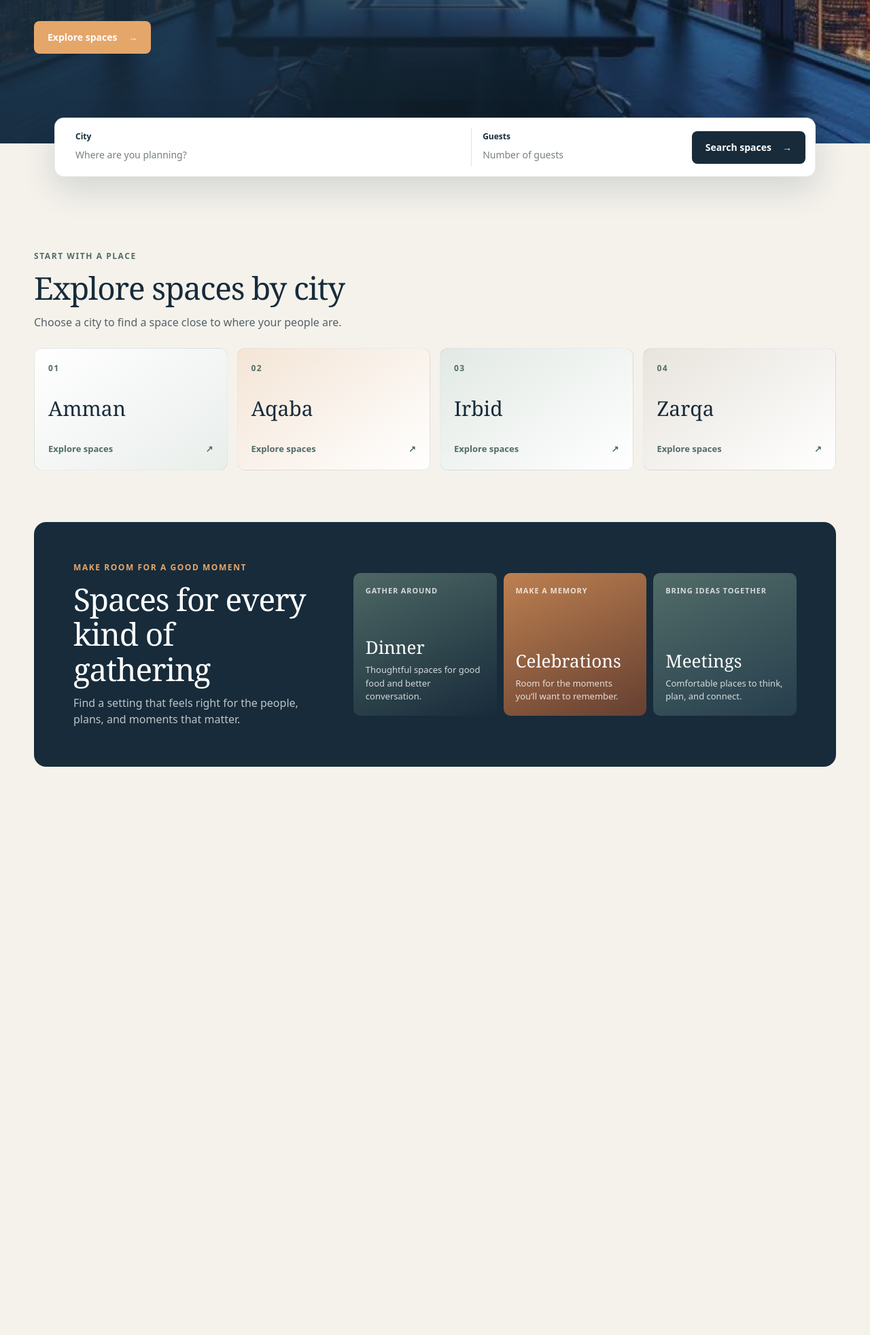
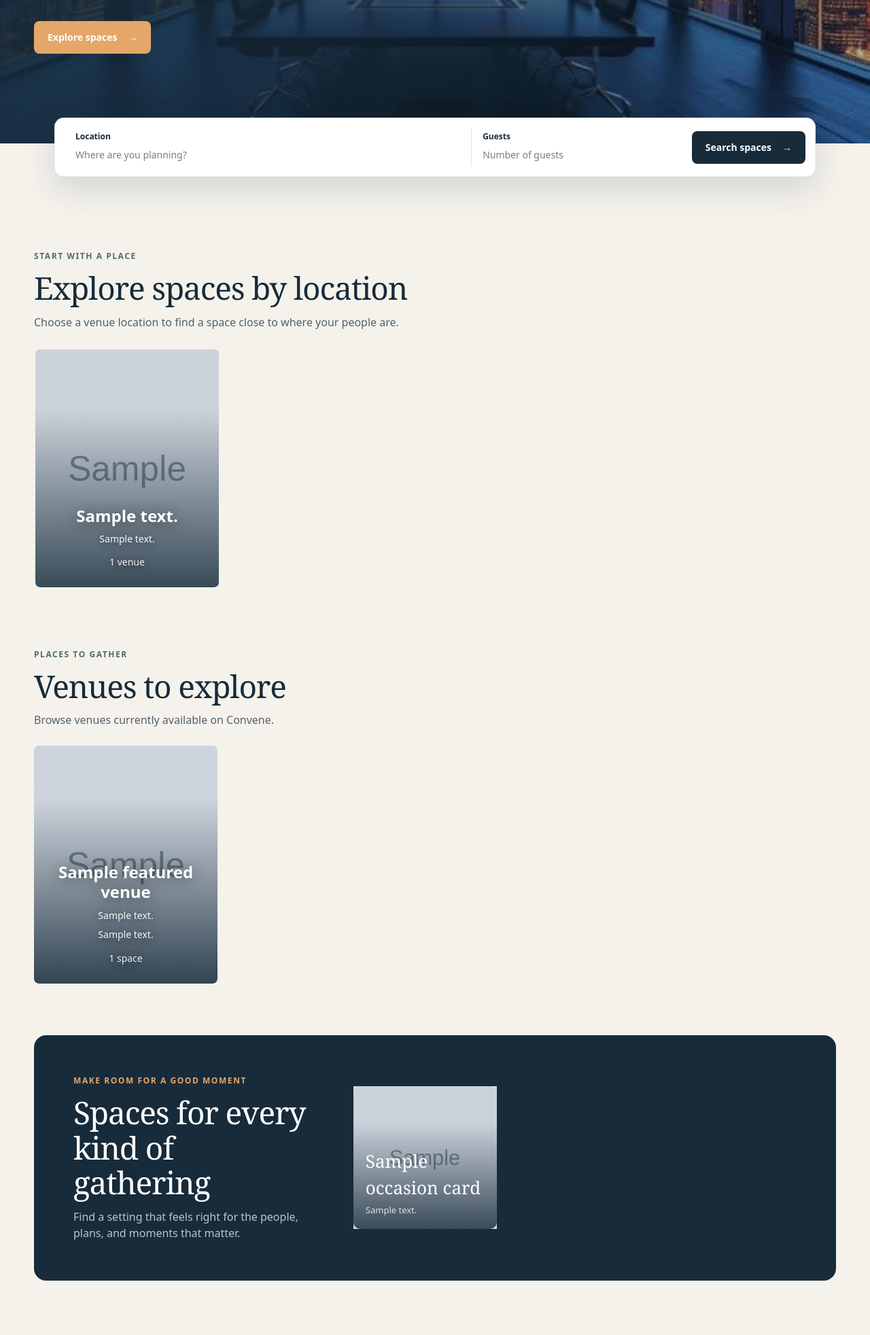
Before and after one commit to alzghoulraghad151/Booking-Venue, a Laravel app: template resources/views/public/home.blade.php in a window 1280 px wide. Shown: the part 469-2433 px from the top of the page at 68% size. Before the commit the page ends 1597 px from the top, so only its background shows below. Run offline with Laravel 12, Linux system fonts and the light colour scheme; the template is opened without the code that fills it: most values are stand-ins (such as "Sample title", 1, 10 or a date in 2020); grey boxes marked "Sample" are stand-in pictures.

Commit message:
Refactor venue search functionality and update UI components for improved user experience

```diff
--- a/app/Http/Controllers/Auth/AuthenticatedSessionController.php
+++ b/app/Http/Controllers/Auth/AuthenticatedSessionController.php
@@ -38,7 +38,7 @@ class AuthenticatedSessionController extends Controller
     return redirect()->route(match ($request->user()->role) {
         'venue_owner' => 'owner.venues.index',
         'admin' => 'admin.dashboard',
-        default => 'account.signed-in',
+        default => 'home',
     });
 }
 }
--- a/public/css/convene-landing.css
+++ b/public/css/convene-landing.css
@@ -132,28 +132,51 @@
     margin: 12px 0 0;
     color: #52616a;
 }
-.landing-city-grid { display: grid; grid-template-columns: repeat(4, minmax(0, 1fr)); gap: 14px; }
+.landing-city-grid {
+    display: flex;
+    gap: 16px;
+    overflow-x: auto;
+    padding: 2px 2px 14px;
+    scroll-snap-type: x mandatory;
+    scrollbar-color: rgb(82 108 104 / 55%) transparent;
+    scrollbar-width: thin;
+}
 .landing-city-card {
-    min-height: 180px;
+    position: relative;
+    flex: 0 0 270px;
+    width: 270px;
+    height: 350px;
+    max-width: 75vw;
+    max-height: 100vw;
     display: flex;
     flex-direction: column;
-    justify-content: space-between;
-    padding: 20px;
+    align-items: center;
+    justify-content: flex-end;
+    padding: 27px;
     overflow: hidden;
-    border: 1px solid rgb(23 43 58 / 8%);
-    border-radius: 12px;
-    background: var(--landing-white);
-    text-decoration: none;
+    border-radius: 7px;
+    color: var(--landing-white);
+    background-color: #9a9a9a;
+    background-position: 50%;
+    background-size: cover;
+    text-decoration: none !important;
+    text-align: center;
+    scroll-snap-align: start;
     transition: transform .18s ease, box-shadow .18s ease;
 }
+.landing-card-image { position: absolute; z-index: 0; inset: 0; width: 100%; height: 100%; object-fit: cover; }
+.landing-city-card::before,
+.landing-occasion-card::after { position: absolute; z-index: 1; inset: 0; border-radius: inherit; background: linear-gradient(0deg, rgb(23 43 58 / 82%), rgb(23 43 58 / 5%) 75%); content: ''; }
+.landing-city-card::after { position: absolute; z-index: 3; top: 0; right: 0; bottom: 0; left: 0; content: ''; }
+.landing-city-card > :not(.landing-card-image),
+.landing-occasion-card > :not(.landing-card-image) { position: relative; z-index: 2; }
 .landing-city-card:hover { transform: translateY(-4px); box-shadow: 0 16px 32px rgb(23 43 58 / 10%); }
-.landing-city-card--1 { background: linear-gradient(145deg, var(--landing-white), #e9eeeb); }
-.landing-city-card--2 { background: linear-gradient(145deg, #f4e5d6, var(--landing-white)); }
-.landing-city-card--3 { background: linear-gradient(145deg, #e2e9e4, var(--landing-white)); }
-.landing-city-card--4 { background: linear-gradient(145deg, #e8e4dd, var(--landing-white)); }
-.landing-city-card__number { color: var(--landing-sage); font-size: 12px; font-weight: 750; letter-spacing: .12em; }
-.landing-city-card__name { font-family: Georgia, 'Times New Roman', serif; font-size: 30px; line-height: 1.1; }
-.landing-city-card__action { display: flex; justify-content: space-between; align-items: center; color: var(--landing-sage); font-size: 13px; font-weight: 700; }
+.landing-city-card__content { display: flex; width: 100%; flex-direction: column; align-items: center; gap: 0; }
+.landing-city-card__name { margin-bottom: 10px; color: #fff; font-size: 24px; font-weight: 700; line-height: 1.2; text-shadow: 0 2px 20px rgb(0 0 0 / 50%); overflow-wrap: anywhere; }
+.landing-city-card__description { max-width: 100%; color: rgb(255 255 255 / 94%); font-size: 14px; line-height: 1.4; text-shadow: 0 2px 12px rgb(0 0 0 / 50%); }
+.landing-city-card__count { margin-top: 14px; color: rgb(255 255 255 / 90%); font-size: 14px; line-height: 1.4; text-shadow: 0 2px 12px rgb(0 0 0 / 50%); }
+
+.landing-venues { padding-block: 0 76px; }
 
 .landing-occasion {
     display: grid;
@@ -169,6 +192,7 @@
 .landing-occasion__intro > p:last-child { color: rgb(255 255 255 / 72%); }
 .landing-occasion__cards { display: grid; grid-template-columns: repeat(3, minmax(0, 1fr)); gap: 10px; }
 .landing-occasion-card {
+    position: relative;
     min-height: 210px;
     display: flex;
     flex-direction: column;
@@ -176,11 +200,11 @@
     padding: 18px;
     border-radius: 10px;
     color: var(--landing-white);
-    background: linear-gradient(155deg, rgb(82 108 104 / 92%), rgb(23 43 58 / 96%));
+    background: var(--landing-navy);
+    text-decoration: none;
+    transition: transform .18s ease, filter .18s ease;
 }
-.landing-occasion-card--celebration { background: linear-gradient(155deg, #bd8050, #653f31); }
-.landing-occasion-card--meeting { background: linear-gradient(155deg, #526c68, #263e4d); }
-.landing-occasion-card__label { margin-bottom: auto; color: rgb(255 255 255 / 78%); font-size: 11px; font-weight: 700; letter-spacing: .08em; text-transform: uppercase; }
+.landing-occasion-card:hover { transform: translateY(-3px); filter: brightness(1.06); }
 .landing-occasion-card h3 { margin: 22px 0 4px; font-family: Georgia, 'Times New Roman', serif; font-size: 26px; font-weight: 500; }
 .landing-occasion-card p { margin: 0; color: rgb(255 255 255 / 80%); font-size: 13px; }
 
@@ -190,13 +214,10 @@
     .landing-search__field { padding: 8px; }
     .landing-search__field--guests { border-left: 1px solid #e5e2dc; }
     .landing-search .landing-button { grid-column: 1 / -1; width: 100%; }
-    .landing-city-grid { grid-template-columns: repeat(2, minmax(0, 1fr)); }
     .landing-occasion { grid-template-columns: 1fr; }
 }
 @media (max-width: 480px) {
-    .landing-city-grid { grid-template-columns: 1fr 1fr; gap: 9px; }
-    .landing-city-card { min-height: 150px; padding: 14px; }
-    .landing-city-card__name { font-size: 24px; }
+    .landing-city-card { padding: 22px; }
     .landing-occasion { width: calc(100% - 28px); padding: 22px 16px; }
     .landing-occasion__cards { grid-template-columns: 1fr; }
     .landing-occasion-card { min-height: 150px; }
--- /dev/null
+++ b/public/css/convene-listing-cards.css
@@ -0,0 +1,71 @@
+.listing-card-grid {
+    display: grid;
+    grid-template-columns: repeat(auto-fill, minmax(min(100%, 270px), 270px));
+    gap: 18px;
+}
+
+.listing-card {
+    position: relative;
+    display: flex;
+    min-width: 0;
+    width: 270px;
+    max-width: 75vw;
+    height: 350px;
+    max-height: 100vw;
+    flex-direction: column;
+    justify-content: flex-end;
+    overflow: hidden;
+    border-radius: 7px;
+    background: #9a9a9a;
+    background-position: 50%;
+    background-size: cover;
+    color: #fff;
+    text-decoration: none;
+    text-align: center;
+    transition: transform .18s ease, box-shadow .18s ease;
+}
+
+.listing-card::before {
+    position: absolute;
+    z-index: 1;
+    inset: 0;
+    border-radius: inherit;
+    background: linear-gradient(0deg, rgb(23 43 58 / 86%), rgb(23 43 58 / 4%) 78%);
+    content: '';
+}
+
+a.listing-card:hover {
+    transform: translateY(-3px);
+    box-shadow: 0 14px 28px rgb(23 43 58 / 12%);
+}
+
+.listing-card--empty { background-image: linear-gradient(135deg, #e8e4dd, #d7e0dc); }
+
+.listing-card__body {
+    position: relative;
+    z-index: 2;
+    display: flex;
+    flex: 1;
+    flex-direction: column;
+    align-items: center;
+    justify-content: flex-end;
+    padding: 27px;
+}
+
+.listing-card__title {
+    margin: 0 0 10px;
+    color: #fff;
+    font-size: 24px;
+    font-weight: 700;
+    line-height: 1.2;
+    text-shadow: 0 2px 20px rgb(0 0 0 / 50%);
+}
+
+.listing-card__location { margin: 0; color: rgb(255 255 255 / 94%); font-size: 14px; text-shadow: 0 2px 12px rgb(0 0 0 / 50%); }
+.listing-card__description { margin: 8px 0 0; color: rgb(255 255 255 / 94%); font-size: 14px; line-height: 1.4; text-shadow: 0 2px 12px rgb(0 0 0 / 50%); }
+.listing-card__meta { display: flex; flex-wrap: wrap; justify-content: center; gap: 8px 16px; margin-top: 14px; color: rgb(255 255 255 / 90%); font-size: 14px; font-weight: 400; text-shadow: 0 2px 12px rgb(0 0 0 / 50%); }
+
+@media (max-width: 380px) {
+    .listing-card-grid { grid-template-columns: minmax(0, 1fr); }
+    .listing-card { width: 100%; max-width: 100%; }
+}
--- a/resources/views/public/home.blade.php
+++ b/resources/views/public/home.blade.php
@@ -6,6 +6,7 @@
     <meta name="description" content="Find a venue for your next gathering. Explore event spaces by city and guest count with Convene.">
     <title>Find your space | Convene</title>
     <link rel="stylesheet" href="{{ asset('css/theme.css') }}">
+    <link rel="stylesheet" href="{{ asset('css/convene-listing-cards.css') }}">
     <link rel="stylesheet" href="{{ asset('css/convene-landing.css') }}">
 </head>
 <body class="convene-landing">
@@ -15,14 +16,19 @@
                 <p class="landing-eyebrow">A space for every gathering</p>
                 <h1 id="landing-title">Find the right space for your next event</h1>
                 <p class="landing-hero__intro">From meaningful dinners to memorable celebrations, discover a venue that brings people together.</p>
-                <a class="landing-button landing-button--warm" href="#explore-cities">Explore spaces <span aria-hidden="true">→</span></a>
+                <a class="landing-button landing-button--warm" href="#explore-locations">Explore spaces <span aria-hidden="true">→</span></a>
             </div>
         </section>
 
         <form class="landing-search" action="{{ route('spaces.search') }}" method="GET" aria-label="Search event spaces">
             <div class="landing-search__field">
-                <label for="landing-city">City</label>
-                <input id="landing-city" name="city" type="text" placeholder="Where are you planning?" autocomplete="address-level2" required>
+                <label for="landing-address">Location</label>
+                <input id="landing-address" name="address" type="text" list="landing-locations" placeholder="Where are you planning?" autocomplete="street-address" required>
+                <datalist id="landing-locations">
+                    @foreach ($locations as $location)
+                        <option value="{{ $location['address'] }}"></option>
+                    @endforeach
+                </datalist>
             </div>
             <div class="landing-search__field landing-search__field--guests">
                 <label for="landing-capacity">Guests</label>
@@ -31,21 +37,55 @@
             <button class="landing-button landing-button--navy" type="submit">Search spaces <span aria-hidden="true">→</span></button>
         </form>
 
-        <section class="landing-section landing-cities" id="explore-cities" aria-labelledby="cities-title">
+        <section class="landing-section landing-cities" id="explore-locations" aria-labelledby="locations-title">
             <div class="landing-section__heading">
                 <p class="landing-eyebrow landing-eyebrow--sage">Start with a place</p>
-                <h2 id="cities-title">Explore spaces by city</h2>
-                <p>Choose a city to find a space close to where your people are.</p>
+                <h2 id="locations-title">Explore spaces by location</h2>
+                <p>Choose a venue location to find a space close to where your people are.</p>
             </div>
 
             <div class="landing-city-grid">
-                @foreach (['Amman', 'Aqaba', 'Irbid', 'Zarqa'] as $index => $city)
-                    <a class="landing-city-card landing-city-card--{{ $index + 1 }}" href="{{ route('spaces.search', ['city' => $city]) }}">
-                        <span class="landing-city-card__number">0{{ $index + 1 }}</span>
-                        <span class="landing-city-card__name">{{ $city }}</span>
-                        <span class="landing-city-card__action">Explore spaces <span aria-hidden="true">↗</span></span>
+                @forelse ($locations as $location)
+                    <a class="landing-city-card" href="{{ route('spaces.search', ['address' => $location['address']]) }}">
+                        <img class="landing-card-image" src="{{ $location['image_url'] }}" alt="" loading="lazy">
+                        <span class="landing-city-card__content">
+                            <span class="landing-city-card__name">{{ $location['address'] }}</span>
+                            @if ($location['description'])
+                                <span class="landing-city-card__description">{{ \Illuminate\Support\Str::limit($location['description'], 90) }}</span>
+                            @endif
+                            <span class="landing-city-card__count">{{ $location['venue_count'] }} {{ \Illuminate\Support\Str::plural('venue', $location['venue_count']) }}</span>
+                        </span>
                     </a>
-                @endforeach
+                @empty
+                    <p>No locations have approved venues yet.</p>
+                @endforelse
+            </div>
+        </section>
+
+        <section class="landing-section landing-venues" aria-labelledby="venues-title">
+            <div class="landing-section__heading">
+                <p class="landing-eyebrow landing-eyebrow--sage">Places to gather</p>
+                <h2 id="venues-title">Venues to explore</h2>
+                <p>Browse venues currently available on Convene.</p>
+            </div>
+
+            <div class="listing-card-grid landing-venue-grid">
+                @forelse ($featuredVenues as $venue)
+                    <a class="listing-card" href="{{ route('public.venues.show', $venue) }}" style="background-image: url(&quot;{{ $venue->images->first()->image_url }}&quot;)">
+                        <div class="listing-card__body">
+                            <h3 class="listing-card__title">{{ $venue->name }}</h3>
+                            <p class="listing-card__location">{{ $venue->address }}</p>
+                            @if ($venue->description)
+                                <p class="listing-card__description">{{ \Illuminate\Support\Str::limit($venue->description, 110) }}</p>
+                            @endif
+                            <div class="listing-card__meta">
+                                <span>{{ $venue->active_spaces_count }} {{ \Illuminate\Support\Str::plural('space', $venue->active_spaces_count) }}</span>
+                            </div>
+                        </div>
+                    </a>
+                @empty
+                    <p>No approved venues are available yet.</p>
+                @endforelse
             </div>
         </section>
 
@@ -56,21 +96,17 @@
                 <p>Find a setting that feels right for the people, plans, and moments that matter.</p>
             </div>
             <div class="landing-occasion__cards">
-                <article class="landing-occasion-card landing-occasion-card--dinner">
-                    <span class="landing-occasion-card__label">Gather around</span>
-                    <h3>Dinner</h3>
-                    <p>Thoughtful spaces for good food and better conversation.</p>
-                </article>
-                <article class="landing-occasion-card landing-occasion-card--celebration">
-                    <span class="landing-occasion-card__label">Make a memory</span>
-                    <h3>Celebrations</h3>
-                    <p>Room for the moments you’ll want to remember.</p>
-                </article>
-                <article class="landing-occasion-card landing-occasion-card--meeting">
-                    <span class="landing-occasion-card__label">Bring ideas together</span>
-                    <h3>Meetings</h3>
-                    <p>Comfortable places to think, plan, and connect.</p>
-                </article>
+                @forelse ($occasionCards as $card)
+                    <a class="landing-occasion-card" href="{{ route('spaces.search', ['event_type_id' => $card['id']]) }}">
+                        <img class="landing-card-image" src="{{ $card['image_url'] }}" alt="" loading="lazy">
+                        <h3>{{ $card['name'] }}</h3>
+                        @if ($card['description'])
+                            <p>{{ $card['description'] }}</p>
+                        @endif
+                    </a>
+                @empty
+                    <p>No event types have available spaces yet.</p>
+                @endforelse
             </div>
         </section>
     </main>
--- a/routes/omar.php
+++ b/routes/omar.php
@@ -3,10 +3,25 @@
 use App\Http\Controllers\Admin\AdminUserController;
 use App\Http\Controllers\Owner\OwnerSpaceController;
 use App\Http\Controllers\Owner\OwnerVenueController;
+use App\Http\Controllers\PublicHomeController;
+use App\Http\Controllers\PublicSpaceSearchController;
+use App\Http\Controllers\SpaceVoiceSearchController;
 use App\Http\Middleware\OwnerMiddleware;
 use Illuminate\Support\Facades\Route;
 
-Route::view('/', 'public.home')->name('home');
+Route::get('/', [PublicHomeController::class, 'index'])->name('home');
+
+Route::get('/spaces/search', [PublicSpaceSearchController::class, 'index'])
+    ->name('spaces.search');
+
+Route::post('/spaces/search/voice', [SpaceVoiceSearchController::class, 'transcribe'])
+    ->middleware('throttle:5,1')
+    ->name('spaces.search.voice');
+
+Route::get('/spaces/search/summary-audio', \App\Http\Controllers\SpaceSearchAudioController::class)
+    ->middleware(['signed', 'throttle:10,1'])
+    ->name('spaces.search.summary-audio');
+
 Route::prefix('owner')->name('owner.')->group(function () {
     Route::middleware(['auth', OwnerMiddleware::class])->group(function () {
         Route::get('/venues/{venue}', [OwnerVenueController::class, 'show'])
```
Also changed, not shown: app/Http/Controllers/PublicHomeController.php (added, +101 -0 lines), app/Http/Controllers/PublicSpaceSearchController.php (+17 -22 lines), public/js/space-voice-search.js (+5 -5 lines), resources/views/public/spaces/search.blade.php (+23 -10 lines), app/Http/Requests/Owner/StoreVenueRequest.php (line endings or trailing spaces).
